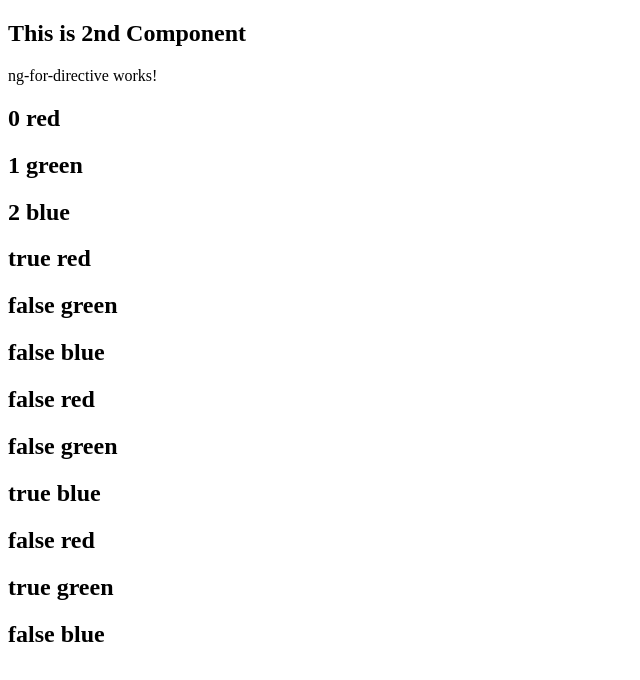
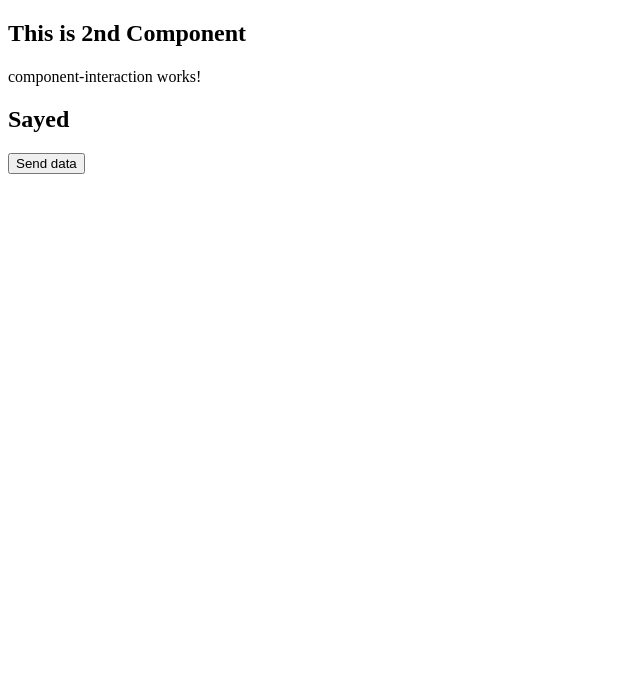
Before and after one commit to SMXeem/AngularTutorialProject, an Angular app: page / in a window 1280 px wide. Shown: the top 680 px of the page, without its empty margins (0-640 px from the left). Built offline with nearby package versions, Linux system fonts and the light colour scheme.

Commit message:
ComponentInteraction in angular

```diff
--- a/src/app/app.component.html
+++ b/src/app/app.component.html
@@ -1,6 +1,7 @@
 <div>
   <h2>This is 2nd Component</h2>
-  <app-ng-for-directive>
+  <h1>{{message}}</h1>
+  <app-component-interaction (childEvent)="message=$event" [parentData]="name">
 
-  </app-ng-for-directive>
+  </app-component-interaction>
 </div>
--- a/src/app/app.component.ts
+++ b/src/app/app.component.ts
@@ -7,4 +7,6 @@ import { Component } from '@angular/core';
 })
 export class AppComponent {
   title = 'AngularTutorial';
+  public name="Sayed";
+  public message="";
 }
--- a/src/app/app.module.ts
+++ b/src/app/app.module.ts
@@ -14,6 +14,7 @@ import { TwoWayBindingComponent } from './two-way-binding/two-way-binding.compon
 import { NgIfDirectiveComponent } from './ng-if-directive/ng-if-directive.component';
 import { NgSwitchDirectiveComponent } from './ng-switch-directive/ng-switch-directive.component';
 import { NgForDirectiveComponent } from './ng-for-directive/ng-for-directive.component';
+import { ComponentInteractionComponent } from './component-interaction/component-interaction.component';
 
 @NgModule({
   declarations: [
@@ -27,7 +28,8 @@ import { NgForDirectiveComponent } from './ng-for-directive/ng-for-directive.com
     TwoWayBindingComponent,
     NgIfDirectiveComponent,
     NgSwitchDirectiveComponent,
-    NgForDirectiveComponent
+    NgForDirectiveComponent,
+    ComponentInteractionComponent
   ],
   imports: [
     BrowserModule,
--- /dev/null
+++ b/src/app/component-interaction/component-interaction.component.html
@@ -0,0 +1,3 @@
+<p>component-interaction works!</p>
+<h2>{{name}}</h2>
+<button (click)="onClick()">Send data</button>
--- /dev/null
+++ b/src/app/component-interaction/component-interaction.component.ts
@@ -0,0 +1,20 @@
+import { Component, OnInit, Input, Output, EventEmitter } from '@angular/core';
+
+@Component({
+  selector: 'app-component-interaction',
+  templateUrl: './component-interaction.component.html',
+  styleUrls: ['./component-interaction.component.css']
+})
+export class ComponentInteractionComponent implements OnInit {
+
+  @Input('parentData') public name;
+  @Output() public childEvent=new EventEmitter();
+  constructor() { }
+
+  ngOnInit(): void {
+  }
+  onClick(){
+    this.childEvent.emit('Child data');
+  }
+
+}
```
Also changed, not shown: src/app/component-interaction/component-interaction.component.css (added), 1 other file (tests, documents, lock files or other folders).
